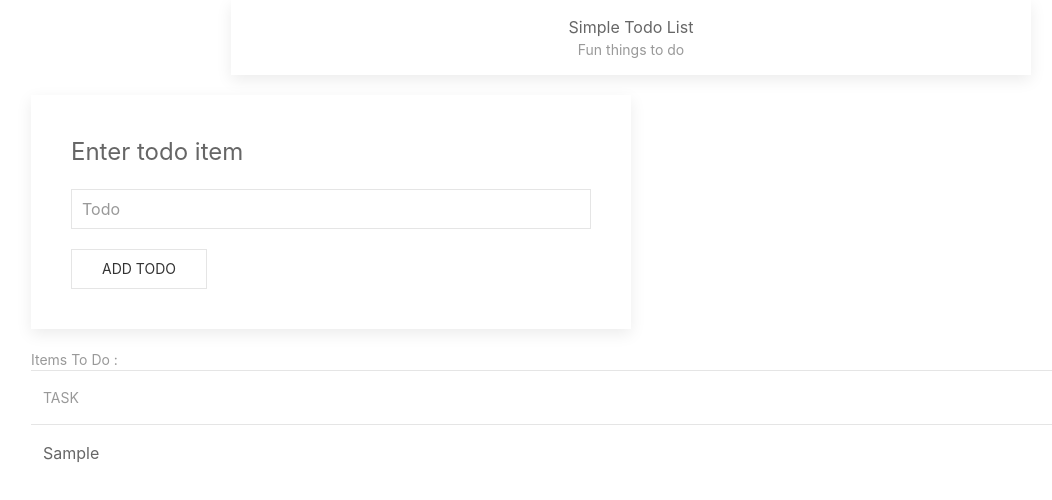
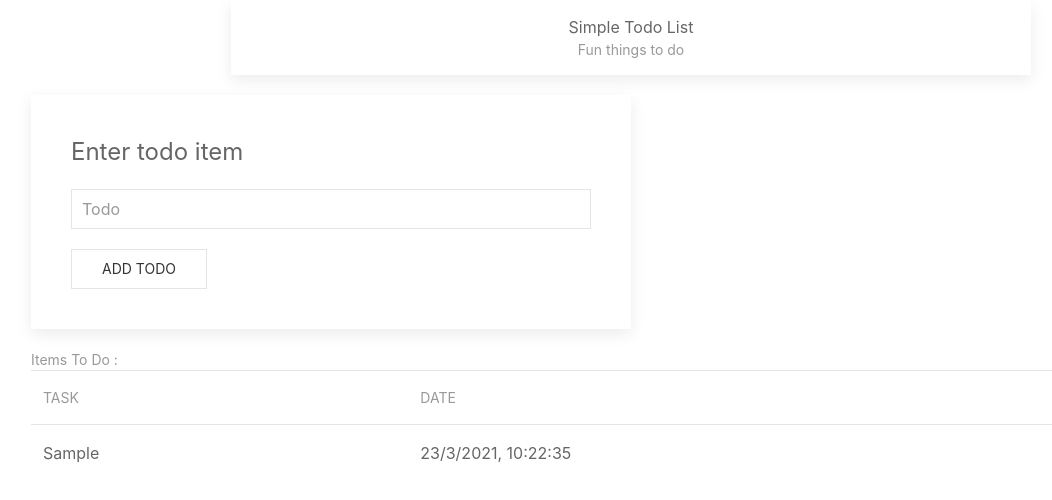
Before and after one commit to wit-hdip-comp-sci-2020/todo-svelte, a Svelte app: page / in a window 1280 px wide. Both pictures are taken after typing "Sample" into the empty fields and a click on the button "ADD TODO". Shown: the top 500 px of the page, without its empty margins (9-1061 px from the left). Built offline with nearby package versions, Linux system fonts and the light colour scheme.

Commit message:
todo object with date + prettier formatting

```diff
--- a/src/App.svelte
+++ b/src/App.svelte
@@ -3,8 +3,11 @@
   let todoItems = [];
 
   function addTodo() {
-		console.log(todoText);
-		todoItems.push(todoText);
+    const todo = {
+      text: todoText,
+      date: new Date().toLocaleString("en-IE"),
+    };
+    todoItems.push(todo);
     todoItems = [...todoItems];
     todoText = "";
   }
@@ -31,12 +34,14 @@
     <thead>
       <tr>
         <th>Task</th>
+        <th>Date</th>
       </tr>
     </thead>
     <tbody>
       {#each todoItems as todo}
         <tr>
-					<td> {todo} </td>
+          <td> {todo.text} </td>
+          <td> {todo.date} </td>
         </tr>
       {/each}
     </tbody>
```
Lines whose indentation alone changed are shown as unchanged.
